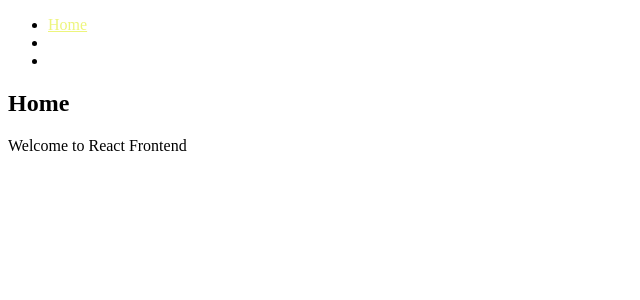
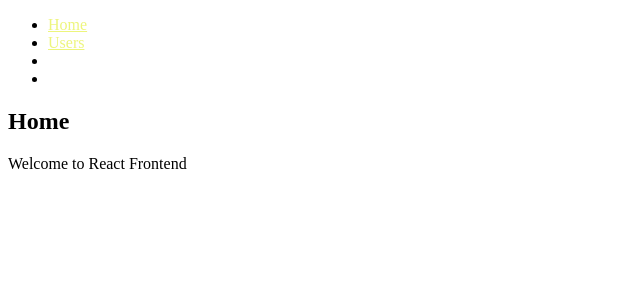
Before and after one commit to viettu2k/social-network, a React (Create React App) app: page / in a window 1280 px wide. Shown: the top 300 px of the page, without its empty margins (0-640 px from the left). Built offline with nearby package versions, Linux system fonts and the light colour scheme.

Commit message:
add get all users component

```diff
--- a/src/MainRouter.jsx
+++ b/src/MainRouter.jsx
@@ -5,16 +5,18 @@ import Menu from "./core/Menu.component";
 import Signup from "./user/Signup.component";
 import Signin from "./user/Signin.component";
 import Profile from "./user/Profile.component";
+import Users from "./user/Users.component";
 
 const MainRouter = () => (
     <div>
         <Menu />
         <Switch>
             <Route exact path="/" component={Home} />
+            <Route exact path="/users" component={Users} />
             <Route exact path="/signup" component={Signup} />
             <Route exact path="/signin" component={Signin} />
             <Route exact path="/user/:userId" component={Profile} />
-        </Switch>
+        </Switch>{" "}
     </div>
 );
 
--- a/src/core/Menu.component.jsx
+++ b/src/core/Menu.component.jsx
@@ -17,6 +17,16 @@ const Menu = ({ history }) => (
                     to="/"
                 >
                     Home
+                </Link>
+            </li>
+
+            <li className="nav-item">
+                <Link
+                    className="nav-link"
+                    style={isActive(history, "/")}
+                    to="/users"
+                >
+                    Users
                 </Link>
             </li>
 
--- /dev/null
+++ b/src/user/Users.component.jsx
@@ -0,0 +1,41 @@
+import React, { Component } from "react";
+import { list } from "./apiUser";
+
+class Users extends Component {
+    constructor() {
+        super();
+        this.state = {
+            users: [],
+        };
+    }
+
+    componentDidMount() {
+        list().then((data) => {
+            if (data.error) {
+                console.log(data.error);
+            } else {
+                this.setState({ users: data });
+            }
+        });
+    }
+
+    render() {
+        const { users } = this.state;
+
+        return (
+            <div className="container">
+                <h2 className="mt-5 mb-5"> Users </h2>
+
+                <div className="card">
+                    {users.map((user, i) => (
+                        <div key={i}>
+                            <p>{user.name}</p>
+                        </div>
+                    ))}
+                </div>
+            </div>
+        );
+    }
+}
+
+export default Users;
--- a/src/user/apiUser.js
+++ b/src/user/apiUser.js
@@ -12,3 +12,13 @@ export const read = (userId, token) => {
         })
         .catch((err) => console.error(err));
 };
+
+export const list = () => {
+    return fetch(`${process.env.REACT_APP_API_URL}/users`, {
+            method: "GET",
+        })
+        .then((response) => {
+            return response.json();
+        })
+        .catch((err) => console.log(err));
+};
```
